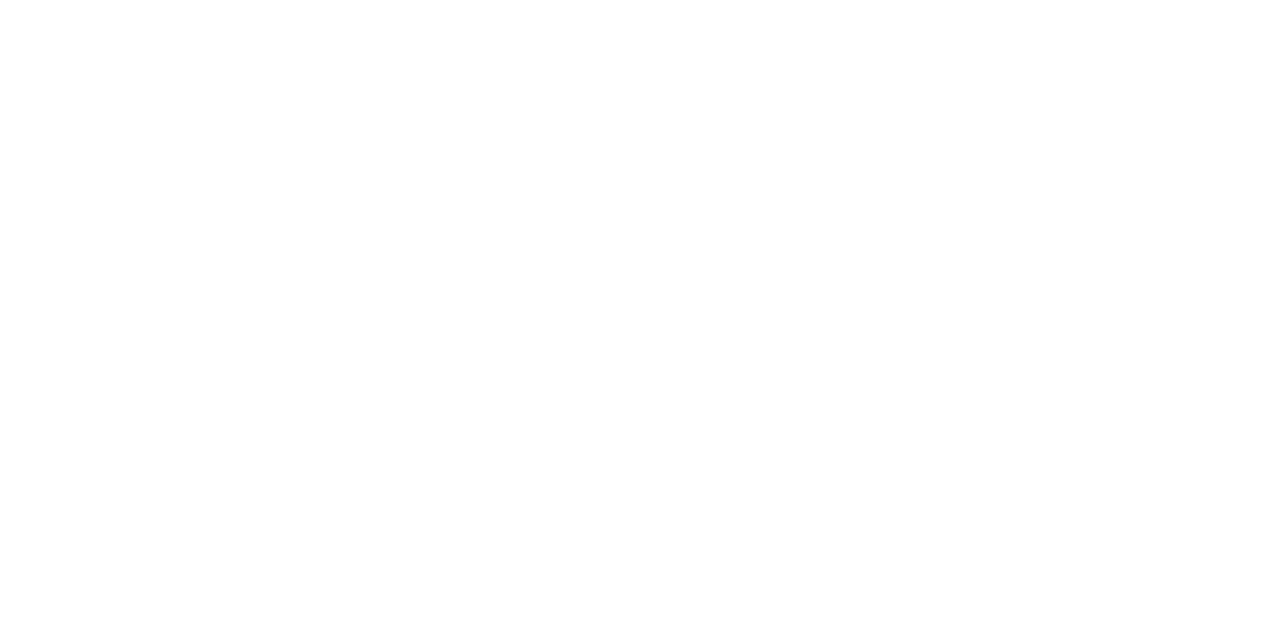
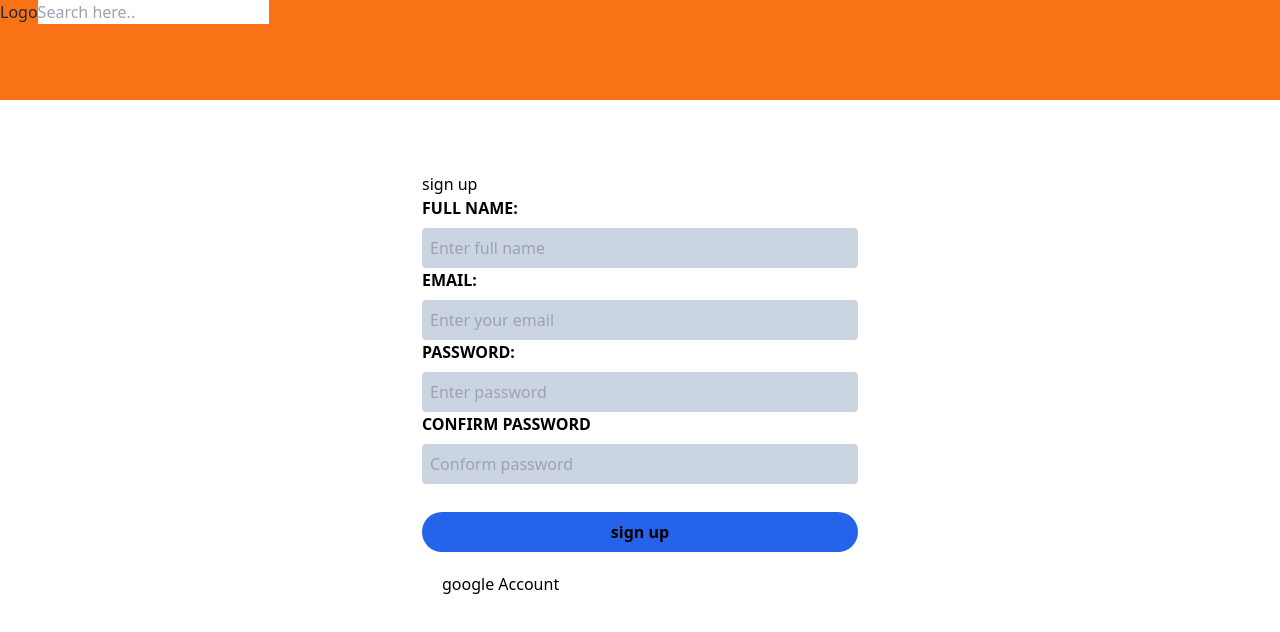
Before and after one commit to AAYUSKARKI/GROUP_PROJECT, a React (Vite) app in the folder CLIENT/: page /Sign-up in a window 1280 px wide. Before the commit this address had no page. Shown: the top 632 px of the page. Built offline with nearby package versions, Linux system fonts and the light colour scheme.

Commit message:
route,signup created

```diff
--- a/CLIENT/package.json
+++ b/CLIENT/package.json
@@ -20,6 +20,7 @@
     "react": "^18.2.0",
     "react-dom": "^18.2.0",
     "react-icons": "^5.2.1",
+    "react-redux": "^9.1.2",
     "react-router-dom": "^6.23.1",
     "socket.io": "^4.7.5",
     "socket.io-client": "^4.7.5",
--- a/CLIENT/src/App.tsx
+++ b/CLIENT/src/App.tsx
@@ -1,12 +1,15 @@
-import {BrowserRouter, Routes, Route} from 'react-router-dom';
-import Home from './components/Home/Home';
+
+
+import { Outlet } from 'react-router-dom';
+import Navbar from './components/Navbar/Navbar';
 function App() {
   return (
-    <BrowserRouter>
-      <Routes>
-        <Route path="/" element={<Home />} />
-      </Routes>
-    </BrowserRouter>
+   <>
+   <Navbar/>
+   <main>
+    <Outlet/>
+   </main>
+   </>
   );
 }
 
--- a/CLIENT/src/components/Home/Home.tsx
+++ b/CLIENT/src/components/Home/Home.tsx
@@ -1,11 +1,11 @@
 import Navbar from "@/components/Navbar/Navbar"
 import Cards from '@/components/Cards/Cards'
-import Login from "../Login/Login"
+import Login from "../../pages/Login"
 function Home() {
   return (
    <>
-   <Navbar/>
-   <Login/>
+
+
    <Cards/>
    </>
   )
--- a/CLIENT/src/components/Signup/Signup.tsx
+++ /dev/null
@@ -1,8 +0,0 @@
-
-const Signup = () => {
-  return (
-    <div>Signup</div>
-  )
-}
-
-export default Signup
--- a/CLIENT/src/main.tsx
+++ b/CLIENT/src/main.tsx
@@ -3,9 +3,15 @@
 import App from './App.tsx'
 import './index.css'
 
+import {  RouterProvider } from 'react-router-dom'
+import router from './routes/index.tsx'
+
 ReactDOM.createRoot(document.getElementById('root')!).render(
   <React.StrictMode>
 
-    <App/>
+      <RouterProvider router={router} />
+
+
+
   </React.StrictMode>,
 )
--- a/CLIENT/src/components/Login/Login.tsx
+++ b/CLIENT/src/pages/Login.tsx
@@ -1,17 +1,18 @@
 import React from "react";
 import { FaUserCircle } from "react-icons/fa";
+import { Link } from "react-router-dom";
 function Login() {
   return (
     <section id="login " >
-      <div className=" mx-auto container  ">
-        <div className=" text-black bg-white p-5 w-full max-w-[500px] mx-auto rounded-xl">
+      <div className=" mx-auto container p-4 ">
+        <div className=" text-black bg-white p-8 m-3 w-full max-w-[500px] mx-auto rounded-xl">
           <div className="w-20 h-20 mx-auto ">
             <FaUserCircle className="text-6xl" />
           </div>
            <h2 className="text-xl w-96 mx-auto">Welcome to lucid merch ! please login</h2>
           <form className="  flex flex-col gap-4 justify-center items-center p-4 rounded">
 
-            <div className=" flex flex-col w-full ">
+            <div className=" flex flex-col w-full gap-2 ">
               <label className="font-bold">Email:</label>
               <input
                 type="text"
@@ -19,7 +20,7 @@
                 placeholder="Enter your email"
               />
             </div>
-            <div className=" flex flex-col w-full ">
+            <div className=" flex flex-col w-full  gap-2">
               <label className="font-bold">Password:</label>
               <input
                 type="password"
@@ -27,8 +28,11 @@
                 placeholder="Enter your password "
               />
             </div>
+            <p className='block w-fit ml-auto hover:underline hover:text-blue-600 text-blue-600 font-bold'>forgot password ?</p>
 
-            <button className="bg-blue-400 h-10 w-24 rounded-full">Login </button>
+            <button className="bg-blue-600 hover:bg-blue-500 transition-all h-10 w-full rounded-full font-bold mt-7">Login </button>
+
+            <p>Don't have Account ? <Link to={"/Sign-up"} className=" hover:underline text-blue-600 font-bold">Register Here</Link></p>
           </form>
         </div>
       </div>
--- /dev/null
+++ b/CLIENT/src/pages/SignUp.tsx
@@ -0,0 +1,60 @@
+import React from 'react'
+
+function SignUp() {
+  return (
+    <section id='sign-up'>
+      <div className='container  mx-auto  p-7'>
+        <div className='text-black bg-white p-8 m-3 w-full max-w-[500px] mx-auto rounded-xl'>
+            <h1>sign up </h1>
+            <form>
+            <div className=" flex flex-col w-full gap-2 ">
+              <label className="font-bold">FULL NAME:</label>
+              <input
+                type="text"
+                className="bg-slate-300 rounded w-full h-10 text-black p-2"
+                placeholder="Enter full name"
+              />
+            </div>
+
+            <div className=" flex flex-col w-full gap-2 ">
+              <label className="font-bold">EMAIL:</label>
+              <input
+                type="text"
+                className="bg-slate-300 rounded w-full h-10 text-black p-2"
+                placeholder="Enter your email"
+              />
+            </div>
+
+            <div className=" flex flex-col w-full gap-2 ">
+              <label className="font-bold">PASSWORD:</label>
+              <input
+                type="text"
+                className="bg-slate-300 rounded w-full h-10 text-black p-2"
+                placeholder="Enter password "
+                required
+              />
+            </div>
+
+            <div className=" flex flex-col w-full gap-2 ">
+              <label className="font-bold">CONFIRM PASSWORD</label>
+              <input
+                type="text"
+                className="bg-slate-300 rounded w-full h-10 text-black p-2"
+                placeholder="Conform password"
+                required
+              />
+            </div>
+            <button className="bg-blue-600 hover:bg-blue-500 transition-all h-10 w-full rounded-full font-bold mt-7">sign up </button>
+
+            </form>
+            <div className='w-ful h-4 p-5'>
+               <button>google Account</button>
+            </div>
+        </div>
+      </div>
+
+    </section>
+  )
+}
+
+export default SignUp
--- /dev/null
+++ b/CLIENT/src/routes/index.tsx
@@ -0,0 +1,28 @@
+import App from "@/App";
+import Home from "@/components/Home/Home";
+import Login from "@/pages/Login";
+import SignUp from "@/pages/SignUp";
+import {  createBrowserRouter } from "react-router-dom";
+
+const router = createBrowserRouter([
+    {
+        path:'/',
+        element: <App/>,
+        children:[
+            {
+                path:"",
+                element: <Home/>
+            },
+            {
+                path:"Login",
+                element: <Login/>
+            },
+            {
+                path:"Sign-up",
+                element: <SignUp/>
+            }
+        ]
+    }
+])
+
+export default router;
```
Also changed, not shown: 1 other file (tests, documents, lock files or other folders).
